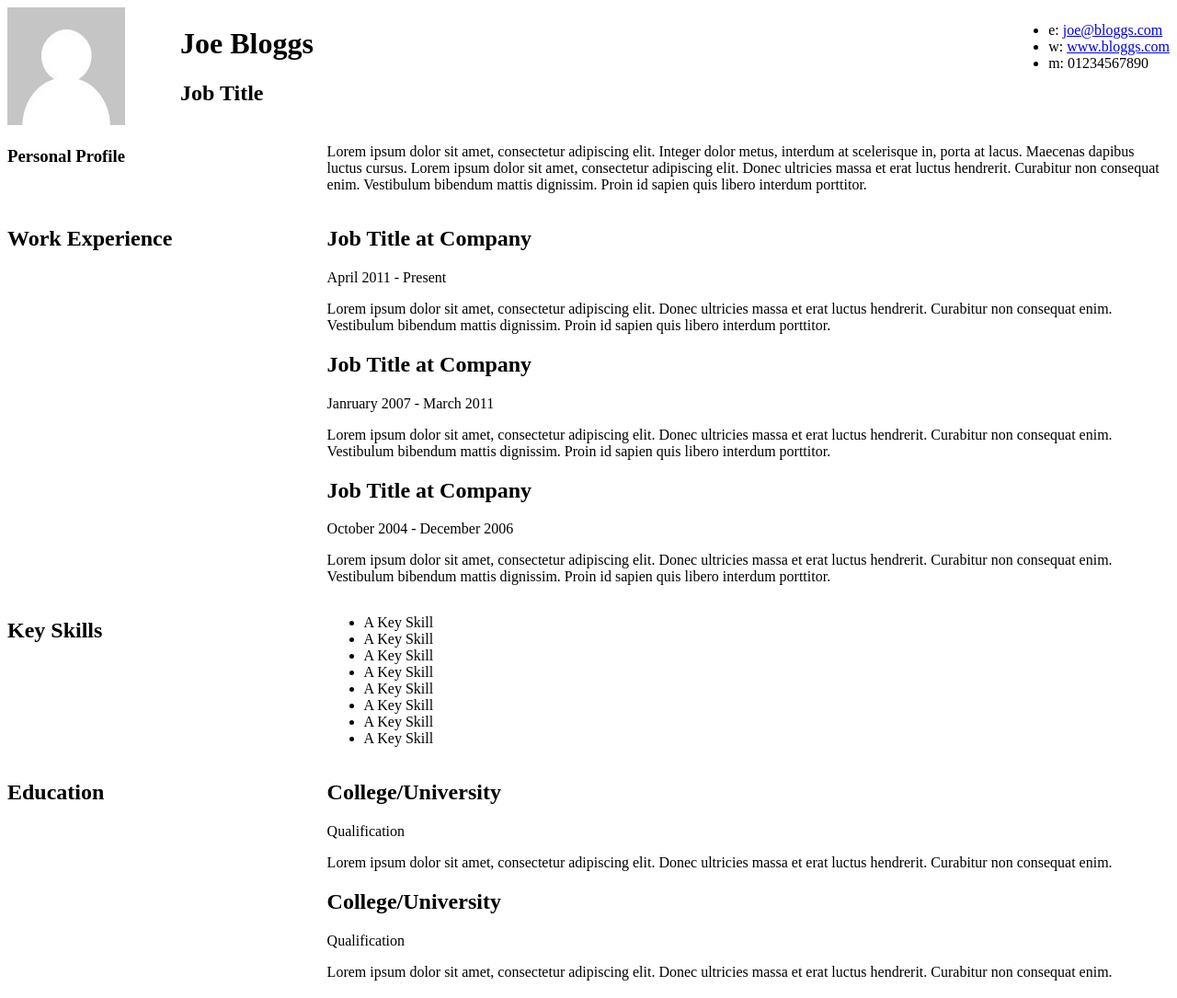
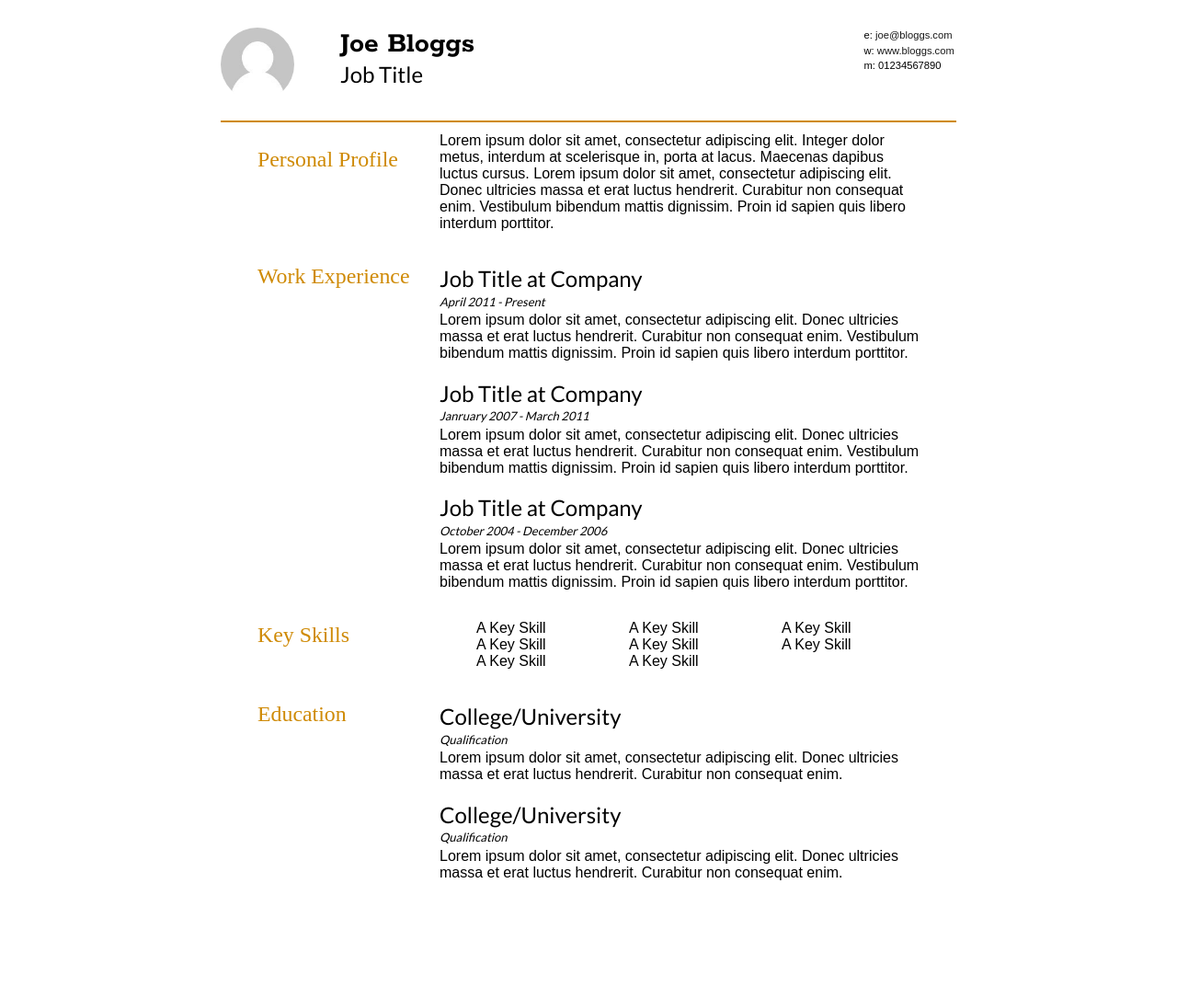
Before and after one commit to Kenzie-Academy-Brasil-Developers/estilizar-curriculo-sprint-2-Christian-mf25, a plain HTML site: page index.html in a window 1280 px wide. Shown: the whole page at 92% size. After the commit the page ends 1004 px from the top, so only its background shows below. Drawn offline with Linux system fonts and the light colour scheme.

Commit message:
Foi atualizado o Currículo - Guru

```diff
--- a/index.html
+++ b/index.html
@@ -18,7 +18,7 @@
 	<div id="cv" >
 		<div class="mainDetails">
 			<div id="headshot">
-			<img src="headshot.jpg" alt="Alan Smith" />
+				<img src="headshot.jpg" alt="Joe Bloggs" />
 			</div>
 
 			<div id="name">
--- a/style.css
+++ b/style.css
@@ -1,3 +1,34 @@
+body{
+	font-family: Arial, sans-serif;
+	border: 0;
+	padding: 0;
+	margin: 0;
+	font-size: 100%;
+}
+
+#cv {
+	width: 95%;
+	max-width: 800px;
+	margin: 30px auto;
+}
+
+h1{
+	font-family: 'Rokkitt', sans-serif;
+}
+
+h2{
+	font-family: 'Lato', sans-serif;
+}
+
+p{
+	font-size: 16px;
+}
+
+.mainDetails{
+	margin: 0 auto;
+	border-bottom: #cf8a05 2px solid;
+}
+
 .clear {
 	clear: both;
 }
@@ -6,22 +37,112 @@
 	width: 12.5%;
 	float: left;
 	margin-right: 30px;
+
+}
+
+#headshot img{
+	width: 80%;
+	border-radius: 50px;
+	height: auto;
 }
 
 #name {
 	float: left;
 }
 
+#name h1{
+	margin-block-end: 0;
+	margin-block-start: 0;
+}
+
+#name h2{
+	margin-block-start: 0;
+	margin-block-end: 1.5em;
+	font-weight: 400;
+}
+
 #contactDetails {
 	float: right;
+}
+
+#contactDetails ul{
+	margin-block-start: 0;
+	margin-block-end: 0;
+}
+
+#contactDetails ul li{
+	text-decoration: none;
+	list-style: none;
+	font-size: 0.7em;
+	padding: 0.2em;
+
+}
+
+#contactDetails ul li a{
+	margin-block-start: 0;
+	text-decoration: none;
+	color: #181818;
+}
+
+#mainArea{
+	width: 90%;
+	margin: 0 auto;
+	margin-block-start: 0.5em;
+}
+
+mar
+
+section{
+	border-bottom: solid 1px #dedede;
+}
+
+section:last-child{
+	border: none;
 }
 
 .sectionTitle {
 	float: left;
 	width: 25%;
+	color: #cf8a05;
 }
+
+.sectionTitle h1{
+	font-family: 'Rokkiti';
+	font-weight: 400;
+	font-size: 1.49em;
+	margin-block-start: 0.8em;
+}
+
+
 
 .sectionContent {
 	float: right;
 	width: 72.5%;
 }
+
+.sectionContent h2{
+	font-family: 'Lato', sans-serif;
+	margin-block-end: 0.1em;
+	font-weight: 400;
+}
+
+.sectionContent p{
+	margin-block-start: 0.2em;
+}
+
+.subDetails{
+	font-size: small;
+	margin-block-end: 0;
+	margin-block-start: 0;
+	font-family: 'Lato', sans-serif;
+	font-style: italic;
+}
+
+.keySkills {
+	list-style-type: none;
+	column-count: 3;
+}
+
+.keySkills ul li {
+	margin-bottom: 3px;
+}
```
Lines whose indentation alone changed are shown as unchanged.
